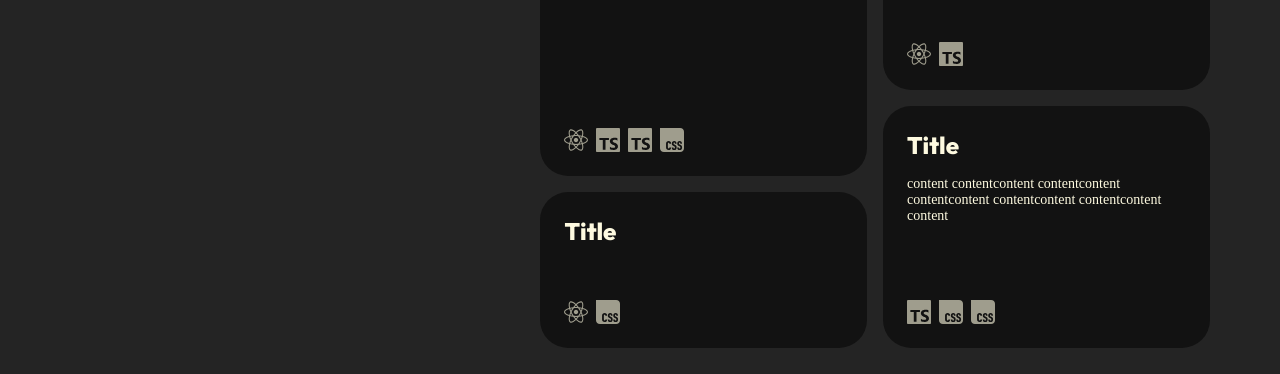
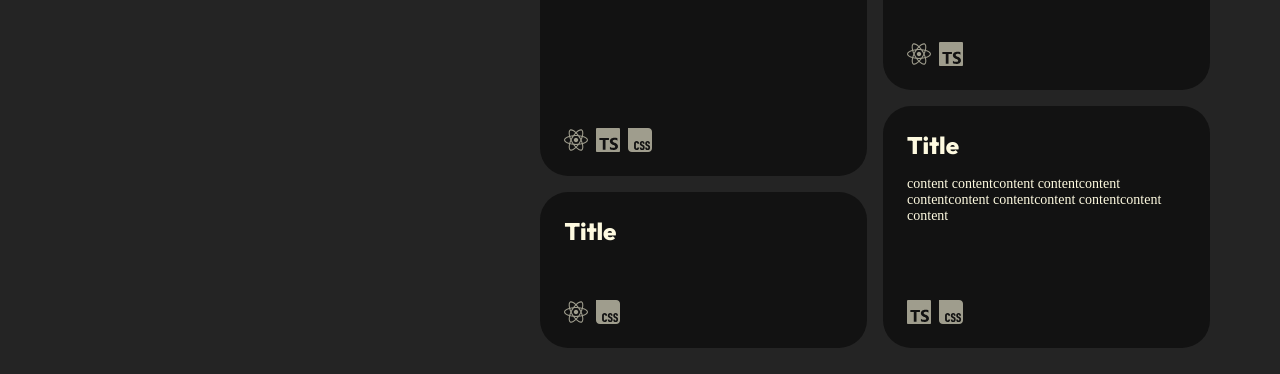
Before and after one commit to EvgeniaBabulkova/portfolio, a React (Vite) app: page / in a window 1280 px wide. Shown: the part 1000-1374 px from the top of the page. Built offline with nearby package versions, Linux system fonts and the light colour scheme; a web font is replaced by a local one.

Commit message:
fix tech icons to use lookup table in skills section

```diff
--- a/src/components/homepage/SkillCard.tsx
+++ b/src/components/homepage/SkillCard.tsx
@@ -1,19 +1,14 @@
+import { techIconMap } from "../../data/techIcons";
 import skillsStyles from "../../styles/skills.module.css";
-
-type SkillIcon = {
-  id: string;
-  src: string;
-  alt: string;
-};
 
 type SkillCardProps = {
   title: string;
   content?: string;
-  icons?: SkillIcon[];
+  tech?: string[];
   classes?: string;
 };
 
-export default function SkillCard({ title, content, icons, classes }: SkillCardProps) {
+export default function SkillCard({ title, content, tech, classes }: SkillCardProps) {
   return (
     <div className={`${skillsStyles.skillCard} ${classes && classes}`}>
       <div className="flex flex-col gap-(--spacing-md)">
@@ -22,9 +17,11 @@ export default function SkillCard({ title, content, icons, classes }: SkillCardP
       </div>
 
       <div className="flex flex-wrap gap-(--spacing-sm)">
-        {icons?.map((icon) => (
-          <img key={icon.id} src={icon.src} alt={icon.alt} width={24} height={24} />
-        ))}
+        {tech?.map((tech) => {
+          const iconSrc = techIconMap[tech];
+          if (!iconSrc) return null;
+          return <img src={iconSrc} alt={tech} width={24} height={24} />;
+        })}
       </div>
     </div>
   );
--- a/src/components/homepage/SkillsSection.tsx
+++ b/src/components/homepage/SkillsSection.tsx
@@ -1,6 +1,6 @@
 import skillsStyles from "../../styles/skills.module.css";
 import SkillCard from "./SkillCard";
-import { databasesIcons, extraIcons, frontendIcons, uxuiIcons } from "../../data/techIcons";
+import { databasesTech, extraTech, frontendTech, uxuiTech } from "../../data/techIcons";
 import Title from "../UI/Title";
 
 export default function SkillsSection() {
@@ -11,22 +11,22 @@ export default function SkillsSection() {
         <SkillCard
           title="Title"
           content="content contentcontent contentcontent contentcontent contentcontent contentcontent content"
-          icons={frontendIcons}
+          tech={frontendTech}
           classes={skillsStyles.frontend}
         />
         <SkillCard
           title="Title"
           content="content contentcontent contentcontent contentcontent contentcontent contentcontent content"
-          icons={uxuiIcons}
+          tech={uxuiTech}
           classes={skillsStyles.uxui}
         />
         <SkillCard
           title="Title"
           content="content contentcontent contentcontent contentcontent contentcontent contentcontent content"
-          icons={extraIcons}
+          tech={extraTech}
           classes={skillsStyles.extra}
         />
-        <SkillCard title="Title" icons={databasesIcons} classes={skillsStyles.databases} />
+        <SkillCard title="Title" tech={databasesTech} classes={skillsStyles.databases} />
       </div>
     </section>
   );
--- a/src/data/techIcons.ts
+++ b/src/data/techIcons.ts
@@ -2,31 +2,15 @@ import ReactIcon from "../assets/icons/react.svg";
 import TsIcon from "../assets/icons/typescript.svg";
 import CssIcon from "../assets/icons/css.svg";
 
+// "lookup" table
 export const techIconMap: Record<string, string> = {
   React: ReactIcon,
   TypeScript: TsIcon,
   CSS: CssIcon,
 };
 
-export const frontendIcons = [
-  { id: "react", src: ReactIcon, alt: "React" },
-  { id: "typescript", src: TsIcon, alt: "TypeScript" },
-  { id: "ggonfl", src: TsIcon, alt: "TypeScript" },
-  { id: "css", src: CssIcon, alt: "CSS" },
-];
-
-export const uxuiIcons = [
-  { id: "react", src: ReactIcon, alt: "React" },
-  { id: "typescript", src: TsIcon, alt: "TypeScript" },
-];
-
-export const extraIcons = [
-  { id: "typescript", src: TsIcon, alt: "TypeScript" },
-  { id: "sfb", src: CssIcon, alt: "CSS" },
-  { id: "css", src: CssIcon, alt: "CSS" },
-];
-
-export const databasesIcons = [
-  { id: "react", src: ReactIcon, alt: "React" },
-  { id: "css", src: CssIcon, alt: "CSS" },
-];
+// skills section tech
+export const frontendTech = ["React", "TypeScript", "CSS"];
+export const uxuiTech = ["React", "TypeScript"];
+export const extraTech = ["TypeScript", "CSS"];
+export const databasesTech = ["React", "CSS"];
```
